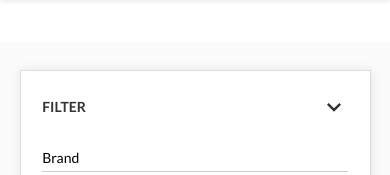
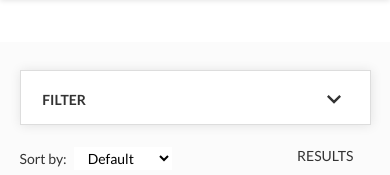
Before and after one commit to salmaane/salstore-ecommerce-store, a React (Vite) app: page /salstore-ecommerce-store/products in a window 390 px wide. Shown: the part 127-302 px from the top of the page. Built offline with nearby package versions, Linux system fonts and the light colour scheme; no server answers.

Commit message:
products page mobile media queries added

```diff
--- a/src/components/Home/Banner.jsx
+++ b/src/components/Home/Banner.jsx
@@ -65,9 +65,9 @@ const settings = {
   showThumbs: false,
   showStatus: false,
   infiniteLoop: true,
-  autoPlay:false,
+  autoPlay:true,
   interval:13e3,
-  stopOnHover:true,
+  stopOnHover:false,
   swipeable: true,
   emulateTouch: true,
   // animationHandler: 'fade',
--- a/src/components/productsPage/FilterPanel.jsx
+++ b/src/components/productsPage/FilterPanel.jsx
@@ -23,7 +23,7 @@ function Filterpanel({brand, gender, color, price}) {
     gender.checked ? isFilterActive=true:null;
   });
 
-  const [isClosed,setIsClosed] = useState(false);
+  const [isClosed,setIsClosed] = useState(true);
 
   return (
     <div className={isClosed ? "filter-container isClosed":"filter-container"}>
--- a/src/styles/filterPanel.css
+++ b/src/styles/filterPanel.css
@@ -1,16 +1,16 @@
 .filter-container {
-    max-height: fit-content;
+    max-height: 67rem;
     width: 19rem;
     background-color: #fff;
     border: 0.5px solid #ddd;
-    padding: 1.55rem;
+    padding: 1rem 1.55rem;
     display: flex;
     flex-direction: column;
     gap: 2rem;
     box-shadow: 0px 0px 11px 0.5px rgba(0,0,0,0.1);
     position: relative;
     overflow: hidden;
-    transition: max-height 1s ease; /*This trans is not working*/
+    transition: max-height .5s ease-in-out; /*This trans is not working*/
 }
 .filter {
     display: flex;
@@ -73,11 +73,6 @@
     display: none;
     font-size: 2rem;
 }
-.isClosed {
-    /* left here */
-    max-height: 3.5rem;
-    padding-block: .8rem;
-}
 
 @media (width <= 767px) {
     .filter-container {
@@ -91,4 +86,7 @@
     .filter-dropdown svg  {
         display: block;
     }
+    .isClosed {
+        max-height: 3.9rem;
+    }
 }
```
Also changed, not shown: 1 other file (tests, documents, lock files or other folders).
